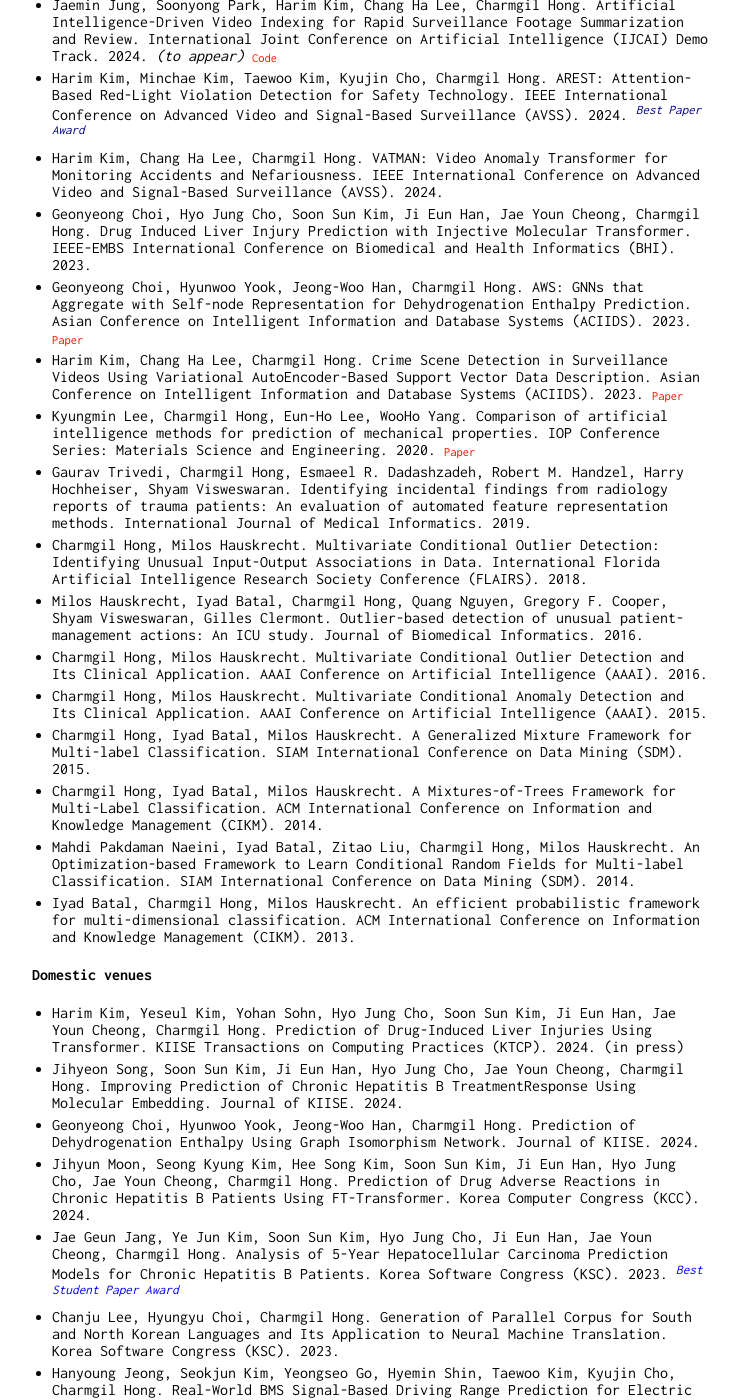
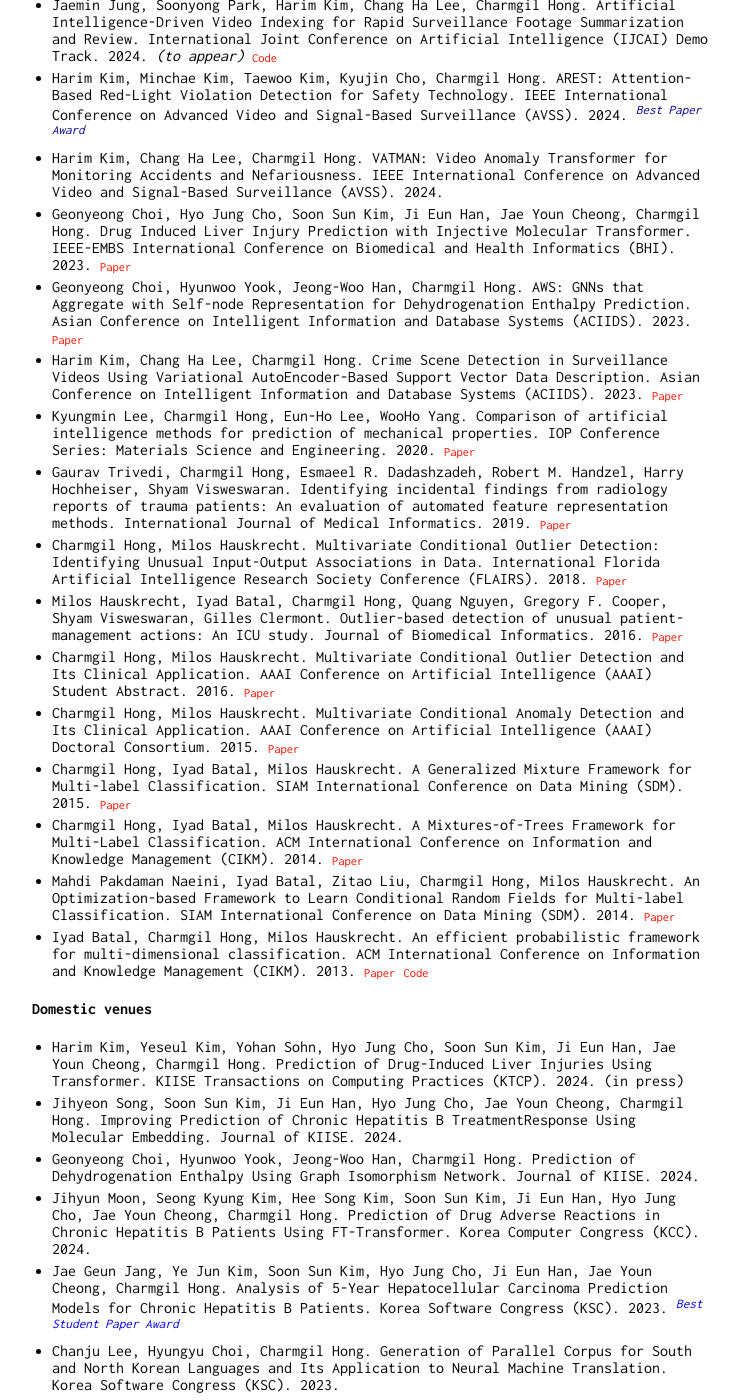
Before and after one commit to charmgil/charmgil.github.io, a Jekyll site: the page built from index.md, in a window 1280 px wide and 1400 px high, scrolled down 576 px. Shown: the whole window, without its empty margins (258-997 px from the left). Built offline with Jekyll 4.4.1, drawn with Linux system fonts in a browser that asks for light colours; our own code applies the rules of GitHub Pages for plain Markdown files.

Commit message:
modified:   index.md

```diff
--- a/index.md
+++ b/index.md
@@ -22,22 +22,22 @@ I am interested in developing and applying machine learning/data mining techniqu
 #### International venues
 
 * Harim Kim, Chang Ha Lee, Charmgil Hong. Transformer for Point Anomaly Detection. ACM International Conference on Information and Knowledge Management (CIKM). 2024. *(to appear)*
-* Jaemin Jung, Soonyong Park, Harim Kim, Chang Ha Lee, Charmgil Hong. Artificial Intelligence-Driven Video Indexing for Rapid Surveillance Footage Summarization and Review. International Joint Conference on Artificial Intelligence (IJCAI) Demo Track. 2024. *(to appear)* <span class="res">[Code](https://github.com/nth221/videx)</span>
+* Jaemin Jung, Soonyong Park, Harim Kim, Chang Ha Lee, Charmgil Hong. Artificial Intelligence-Driven Video Indexing for Rapid Surveillance Footage Summarization and Review. International Joint Conference on Artificial Intelligence (IJCAI) Demo Track. 2024. *(to appear)* <span class="res">[Code](https://github.com/nth221/videx){:target="_blank"}</span>
 * Harim Kim, Minchae Kim, Taewoo Kim, Kyujin Cho, Charmgil Hong. AREST: Attention-Based Red-Light Violation Detection for Safety Technology. IEEE International Conference on Advanced Video and Signal-Based Surveillance (AVSS). 2024. <span class="award">*Best Paper Award*</span>
 * Harim Kim, Chang Ha Lee, Charmgil Hong. VATMAN: Video Anomaly Transformer for Monitoring Accidents and Nefariousness. IEEE International Conference on Advanced Video and Signal-Based Surveillance (AVSS). 2024.
-* Geonyeong Choi, Hyo Jung Cho, Soon Sun Kim, Ji Eun Han, Jae Youn Cheong, Charmgil Hong. Drug Induced Liver Injury Prediction with Injective Molecular Transformer. IEEE-EMBS International Conference on Biomedical and Health Informatics (BHI). 2023.
+* Geonyeong Choi, Hyo Jung Cho, Soon Sun Kim, Ji Eun Han, Jae Youn Cheong, Charmgil Hong. Drug Induced Liver Injury Prediction with Injective Molecular Transformer. IEEE-EMBS International Conference on Biomedical and Health Informatics (BHI). 2023. <span class="res">[Paper](https://bhiconference.github.io/BHI2023/2023/pdfs/1570919252.pdf){:target="_blank"}</span>
 * Geonyeong Choi, Hyunwoo Yook, Jeong-Woo Han, Charmgil Hong. AWS: GNNs that Aggregate with Self-node Representation for Dehydrogenation Enthalpy Prediction. Asian Conference on Intelligent Information and Database Systems (ACIIDS). 2023. <span class="res">[Paper](https://link.springer.com/chapter/10.1007/978-3-031-42430-4_14){:target="_blank"}</span>
 * Harim Kim, Chang Ha Lee, Charmgil Hong. Crime Scene Detection in Surveillance Videos Using Variational AutoEncoder-Based Support Vector Data Description. Asian Conference on Intelligent Information and Database Systems (ACIIDS). 2023. <span class="res">[Paper](https://link.springer.com/chapter/10.1007/978-3-031-42430-4_37){:target="_blank"}</span>
 * Kyungmin Lee, Charmgil Hong, Eun-Ho Lee, WooHo Yang. Comparison of artificial intelligence methods for prediction of mechanical properties. IOP Conference Series: Materials Science and Engineering. 2020. <span class="res">[Paper](https://iopscience.iop.org/article/10.1088/1757-899X/967/1/012031){:target="_blank"}</span>
-* Gaurav Trivedi, Charmgil Hong, Esmaeel R. Dadashzadeh, Robert M. Handzel, Harry Hochheiser, Shyam Visweswaran. Identifying incidental findings from radiology reports of trauma patients: An evaluation of automated feature representation methods. International Journal of Medical Informatics. 2019.
-* Charmgil Hong, Milos Hauskrecht. Multivariate Conditional Outlier Detection: Identifying Unusual Input-Output Associations in Data. International Florida Artificial Intelligence Research Society Conference (FLAIRS). 2018.
-* Milos Hauskrecht, Iyad Batal, Charmgil Hong, Quang Nguyen, Gregory F. Cooper, Shyam Visweswaran, Gilles Clermont. Outlier-based detection of unusual patient-management actions: An ICU study. Journal of Biomedical Informatics. 2016.
-* Charmgil Hong, Milos Hauskrecht. Multivariate Conditional Outlier Detection and Its Clinical Application. AAAI Conference on Artificial Intelligence (AAAI). 2016.
-* Charmgil Hong, Milos Hauskrecht. Multivariate Conditional Anomaly Detection and Its Clinical Application. AAAI Conference on Artificial Intelligence (AAAI). 2015.
-* Charmgil Hong, Iyad Batal, Milos Hauskrecht. A Generalized Mixture Framework for Multi-label Classification. SIAM International Conference on Data Mining (SDM). 2015.
-* Charmgil Hong, Iyad Batal, Milos Hauskrecht. A Mixtures-of-Trees Framework for Multi-Label Classification. ACM International Conference on Information and Knowledge Management (CIKM). 2014.
-* Mahdi Pakdaman Naeini, Iyad Batal, Zitao Liu, Charmgil Hong, Milos Hauskrecht. An Optimization-based Framework to Learn Conditional Random Fields for Multi-label Classification. SIAM International Conference on Data Mining (SDM). 2014.
-* Iyad Batal, Charmgil Hong, Milos Hauskrecht. An efficient probabilistic framework for multi-dimensional classification. ACM International Conference on Information and Knowledge Management (CIKM). 2013.
+* Gaurav Trivedi, Charmgil Hong, Esmaeel R. Dadashzadeh, Robert M. Handzel, Harry Hochheiser, Shyam Visweswaran. Identifying incidental findings from radiology reports of trauma patients: An evaluation of automated feature representation methods. International Journal of Medical Informatics. 2019. <span class="res">[Paper](https://pubmed.ncbi.nlm.nih.gov/31445293/){:target="_blank"}</span>
+* Charmgil Hong, Milos Hauskrecht. Multivariate Conditional Outlier Detection: Identifying Unusual Input-Output Associations in Data. International Florida Artificial Intelligence Research Society Conference (FLAIRS). 2018. <span class="res">[Paper](https://aaai.org/papers/176-flairs-2018-17706/){:target="_blank"}</span>
+* Milos Hauskrecht, Iyad Batal, Charmgil Hong, Quang Nguyen, Gregory F. Cooper, Shyam Visweswaran, Gilles Clermont. Outlier-based detection of unusual patient-management actions: An ICU study. Journal of Biomedical Informatics. 2016. <span class="res">[Paper](https://pubmed.ncbi.nlm.nih.gov/27720983/){:target="_blank"}</span>
+* Charmgil Hong, Milos Hauskrecht. Multivariate Conditional Outlier Detection and Its Clinical Application. AAAI Conference on Artificial Intelligence (AAAI) Student Abstract. 2016. <span class="res">[Paper](https://ojs.aaai.org/index.php/AAAI/article/view/9958){:target="_blank"}</span>
+* Charmgil Hong, Milos Hauskrecht. Multivariate Conditional Anomaly Detection and Its Clinical Application. AAAI Conference on Artificial Intelligence (AAAI) Doctoral Consortium. 2015. <span class="res">[Paper](https://ojs.aaai.org/index.php/AAAI/article/view/9263){:target="_blank"}</span>
+* Charmgil Hong, Iyad Batal, Milos Hauskrecht. A Generalized Mixture Framework for Multi-label Classification. SIAM International Conference on Data Mining (SDM). 2015. <span class="res">[Paper](https://epubs.siam.org/doi/10.1137/1.9781611974010.80){:target="_blank"}</span>
+* Charmgil Hong, Iyad Batal, Milos Hauskrecht. A Mixtures-of-Trees Framework for Multi-Label Classification. ACM International Conference on Information and Knowledge Management (CIKM). 2014. <span class="res">[Paper](https://dl.acm.org/doi/10.1145/2661829.2661989){:target="_blank"}</span>
+* Mahdi Pakdaman Naeini, Iyad Batal, Zitao Liu, Charmgil Hong, Milos Hauskrecht. An Optimization-based Framework to Learn Conditional Random Fields for Multi-label Classification. SIAM International Conference on Data Mining (SDM). 2014. <span class="res">[Paper](https://epubs.siam.org/doi/10.1137/1.9781611973440.113){:target="_blank"}</span>
+* Iyad Batal, Charmgil Hong, Milos Hauskrecht. An efficient probabilistic framework for multi-dimensional classification. ACM International Conference on Information and Knowledge Management (CIKM). 2013. <span class="res">[Paper](https://dl.acm.org/doi/10.1145/2505515.2505594){:target="_blank"}</span> <span class="res">[Code](https://github.com/charmgil/CTBN){:target="_blank"}</span>
 
 
 #### Domestic venues
```
